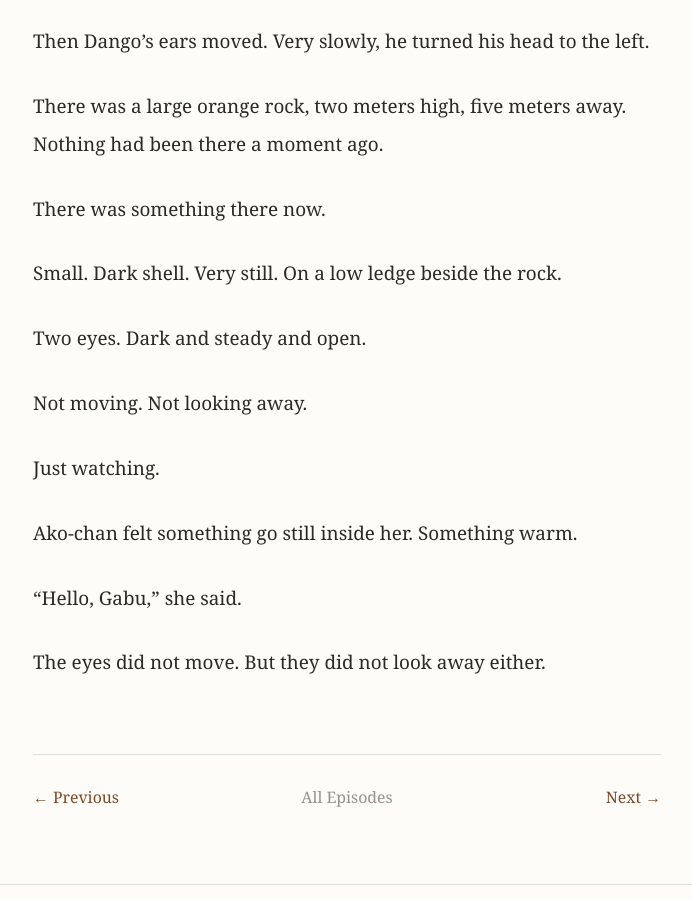
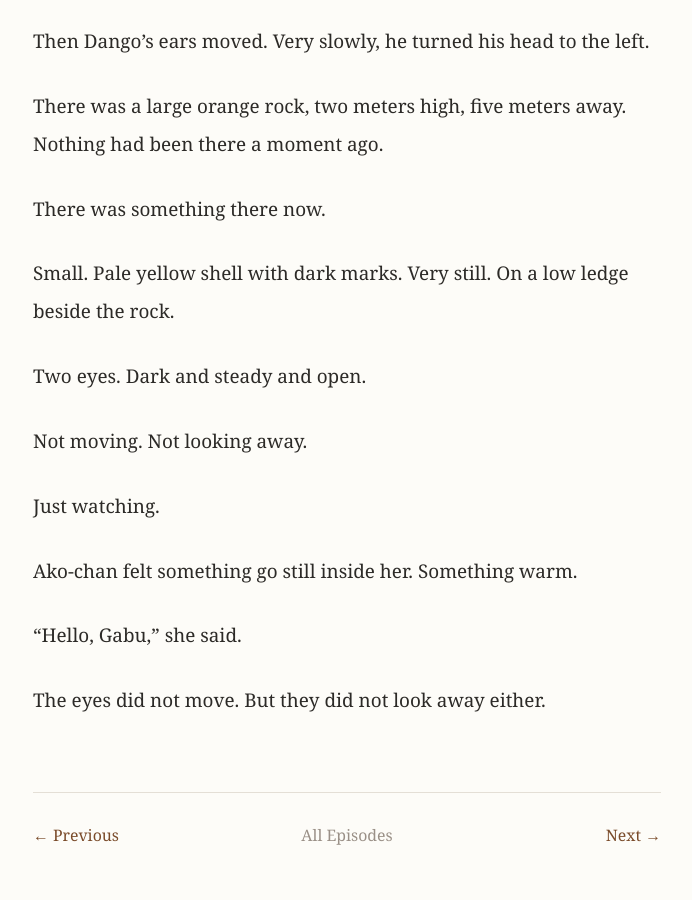
Before and after one commit to morisaki-yuichi/ako-chans-adventure, a Jekyll site: the page built from season2/chapter15/ep027.md, in a window 1280 px wide and 900 px high, scrolled down 1490 px. Shown: the whole window, without its empty margins (293-985 px from the left). Built offline with Jekyll 4.4.1, drawn with Linux system fonts in a browser that asks for light colours.

Commit message:
Fix Ep27 — Gabu's shell is pale yellow with dark marks, not dark

```diff
--- a/season2/chapter15/ep027.md
+++ b/season2/chapter15/ep027.md
@@ -48,7 +48,7 @@ There was a large orange rock, two meters high, five meters away. Nothing had be
 
 There was something there now.
 
-Small. Dark shell. Very still. On a low ledge beside the rock.
+Small. Pale yellow shell with dark marks. Very still. On a low ledge beside the rock.
 
 Two eyes. Dark and steady and open.
 
```
